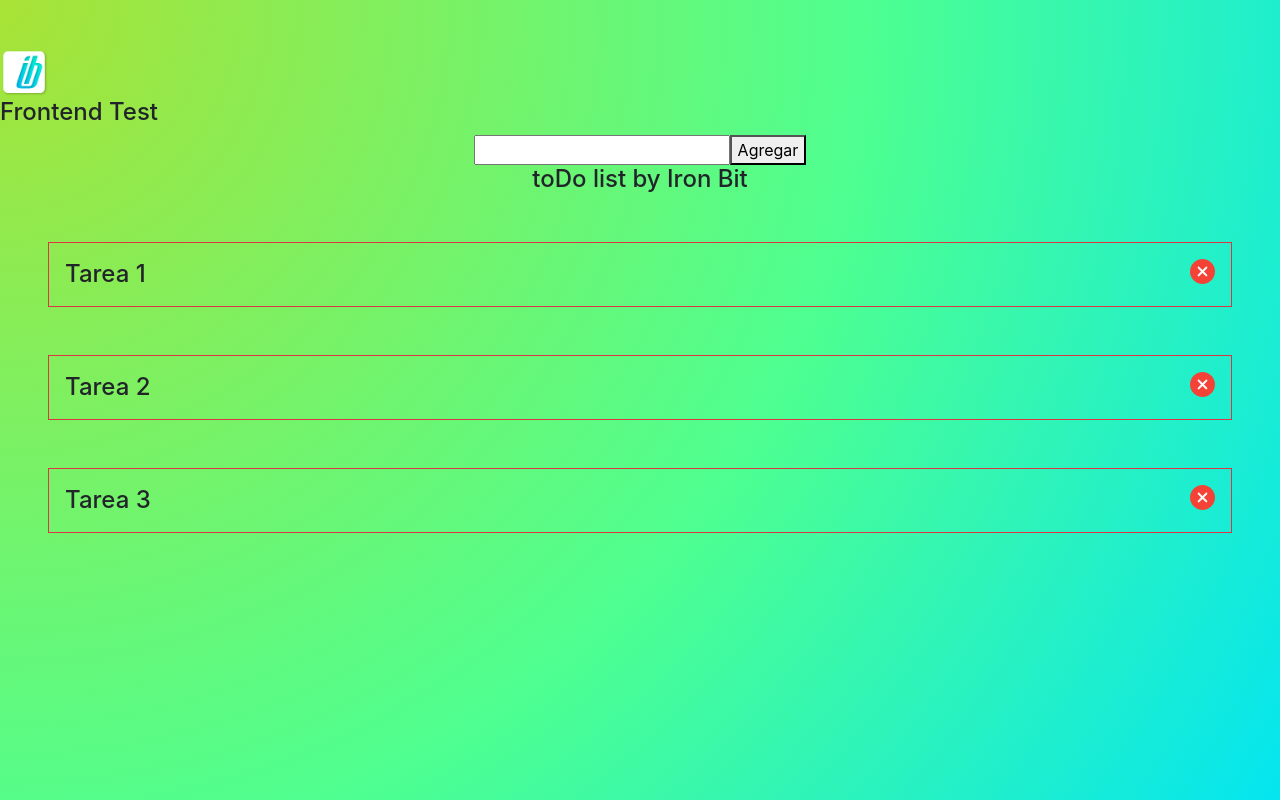
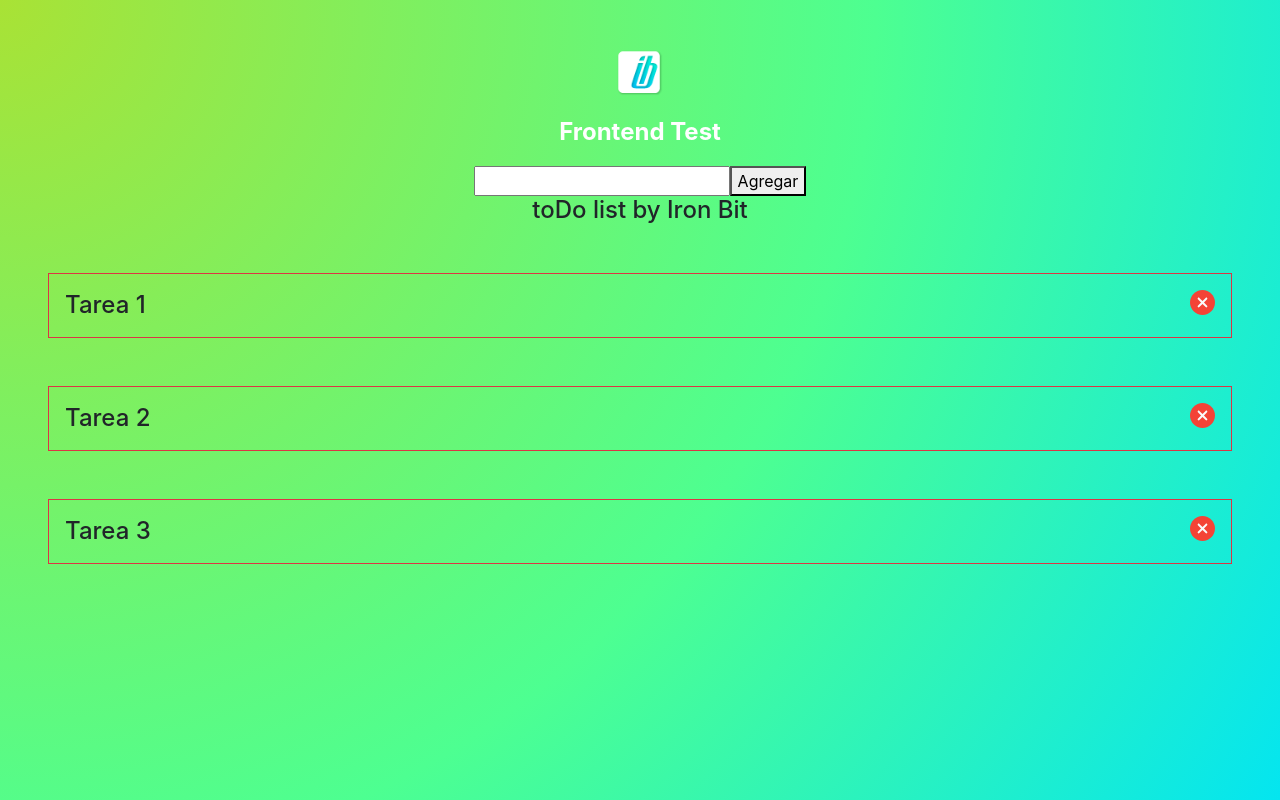
Before and after one commit to iyemay/TodoList, a React (Create React App) app: page / in a window 1280 px wide. Built offline with nearby package versions, Linux system fonts and the light colour scheme.

Commit message:
Added the header-text class to the Header component

```diff
--- a/src/App.css
+++ b/src/App.css
@@ -2,3 +2,8 @@ body {
     background: rgb(169,226,53);
     background: radial-gradient(circle at top left, rgba(169,226,53,1) 0%, rgba(77,255,145,1) 58%, rgba(4,229,240,1) 100%);
 }
+
+.header-text {
+    color: white;
+    font-size: 1.5rem;
+}
--- a/src/components/Header.js
+++ b/src/components/Header.js
@@ -3,9 +3,9 @@ import React, {Component} from "react";
 export class Header extends Component {
     render() {
         return (
-            <div className="d-flex flex-column justify-content-center mt-5">
+            <div className="d-flex justify-content-center flex-column align-items-center mt-5">
                 <img alt="logo" src="icons/ico-logo.png" width="50" height="50"/>
-                <h4>Frontend Test</h4>
+                <strong><p className="mt-3 header-text">Frontend Test</p></strong>
             </div>
         );
     }
```
